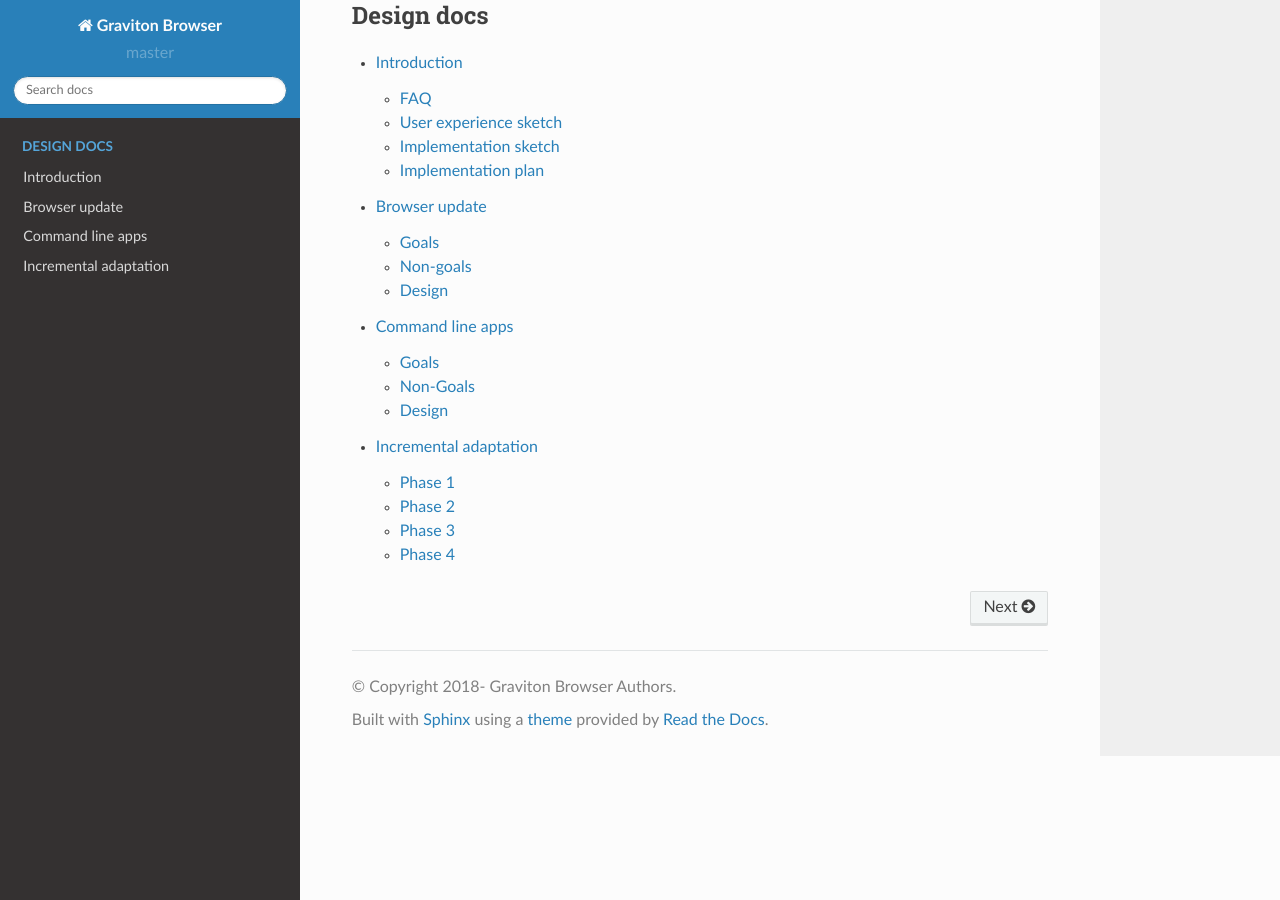
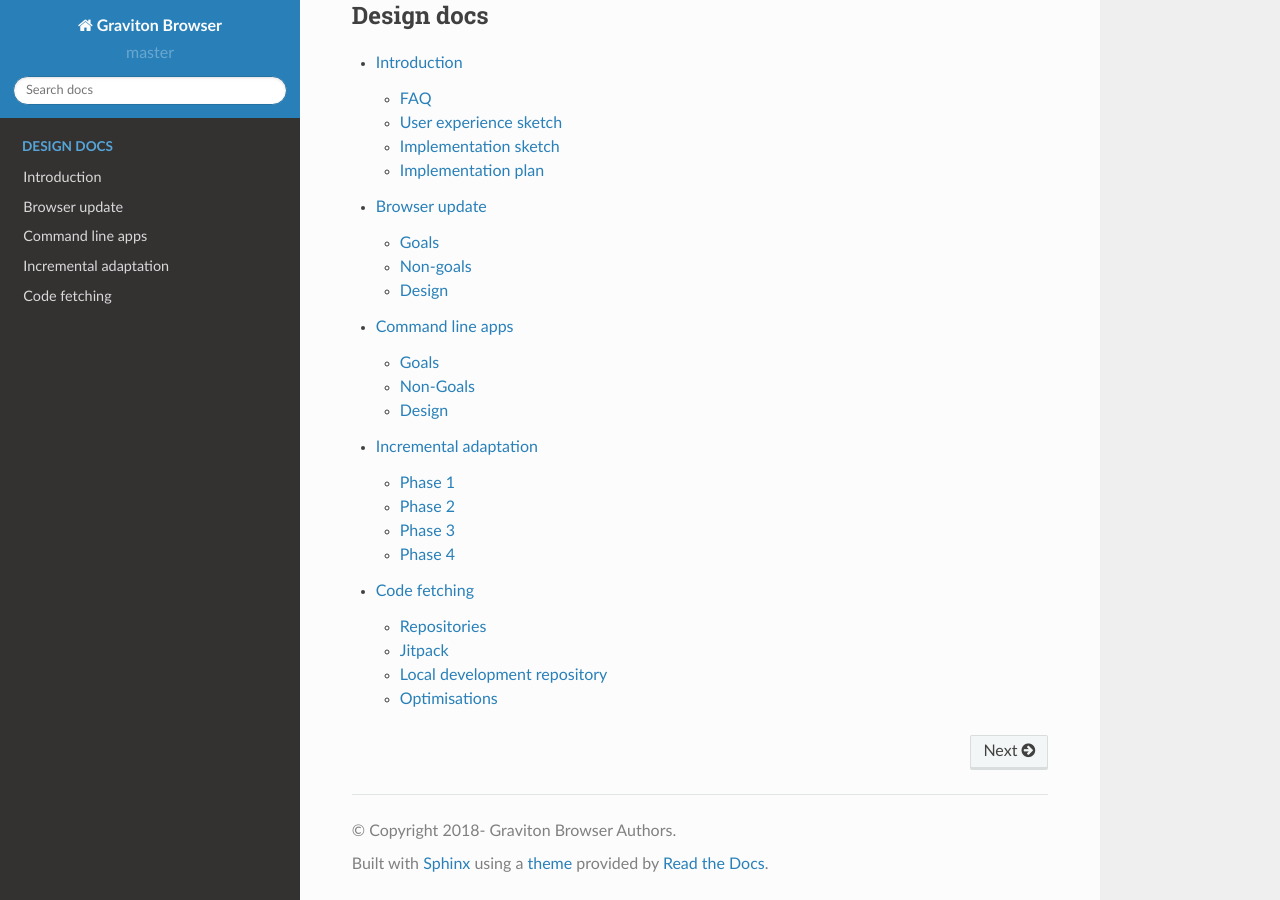
Before and after one commit to graviton-browser/graviton-browser, a Sphinx documentation site: the page built from website/source/index.rst, in a window 1280 px wide and 900 px high, scrolled down 1117 px. Built offline with Sphinx 7.4.7 and the Read the Docs theme 2.0.0, drawn with Linux system fonts in a browser that asks for light colours.

Commit message:
Minor: add new code-fetching page to the docsite toc.

```diff
--- a/website/source/conf.py
+++ b/website/source/conf.py
@@ -90,7 +90,7 @@
 # The name of the Pygments (syntax highlighting) style to use.
 pygments_style = 'sphinx'
 
-highlight_language = 'kotlin'
+#highlight_language = 'kotlin'
 
 # A list of ignored prefixes for module index sorting.
 #modindex_common_prefix = []
--- a/website/source/index.rst
+++ b/website/source/index.rst
@@ -42,3 +42,4 @@
    browser-update
    command-line
    incremental-adaptation
+   code-fetching
```
